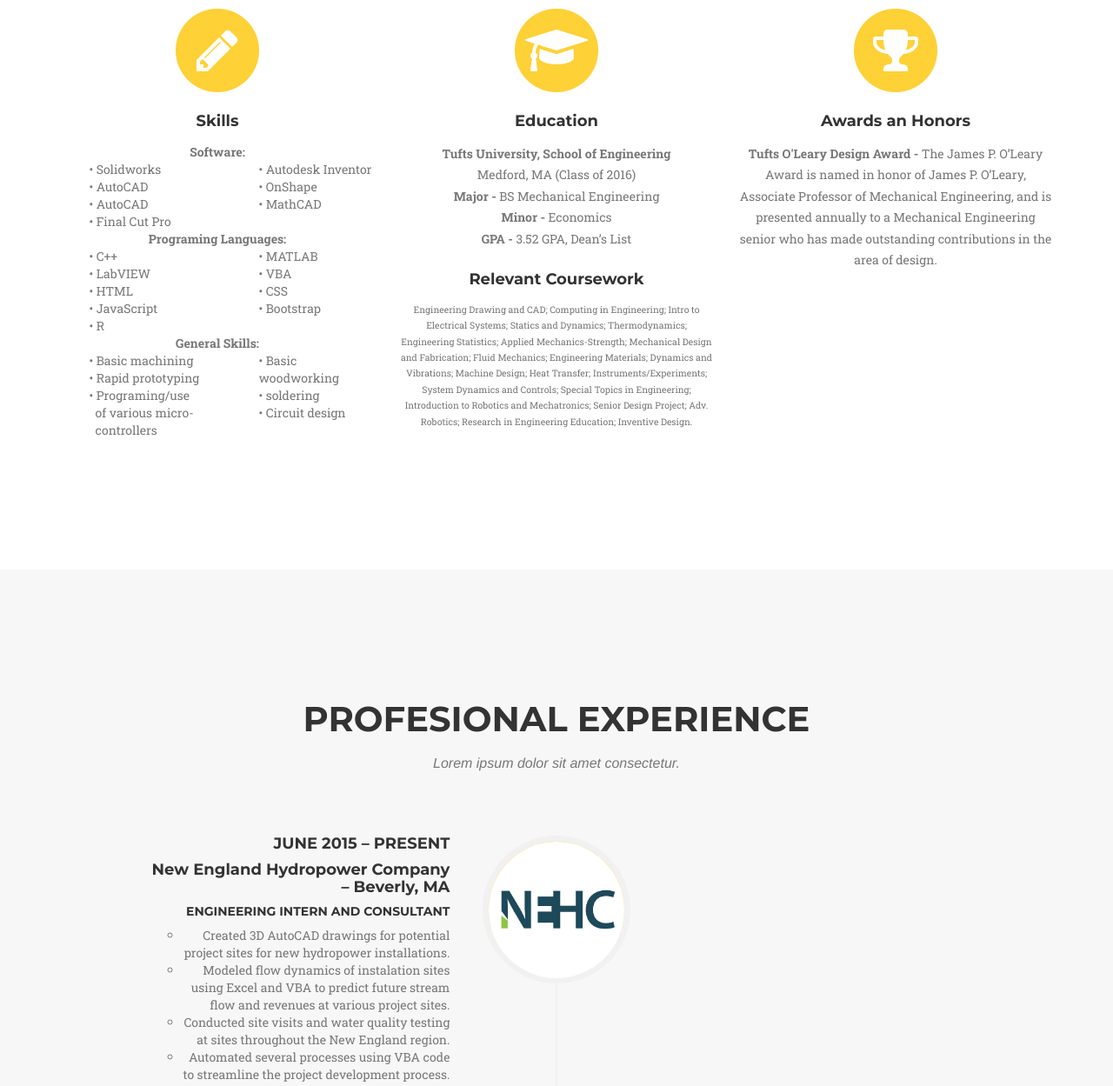
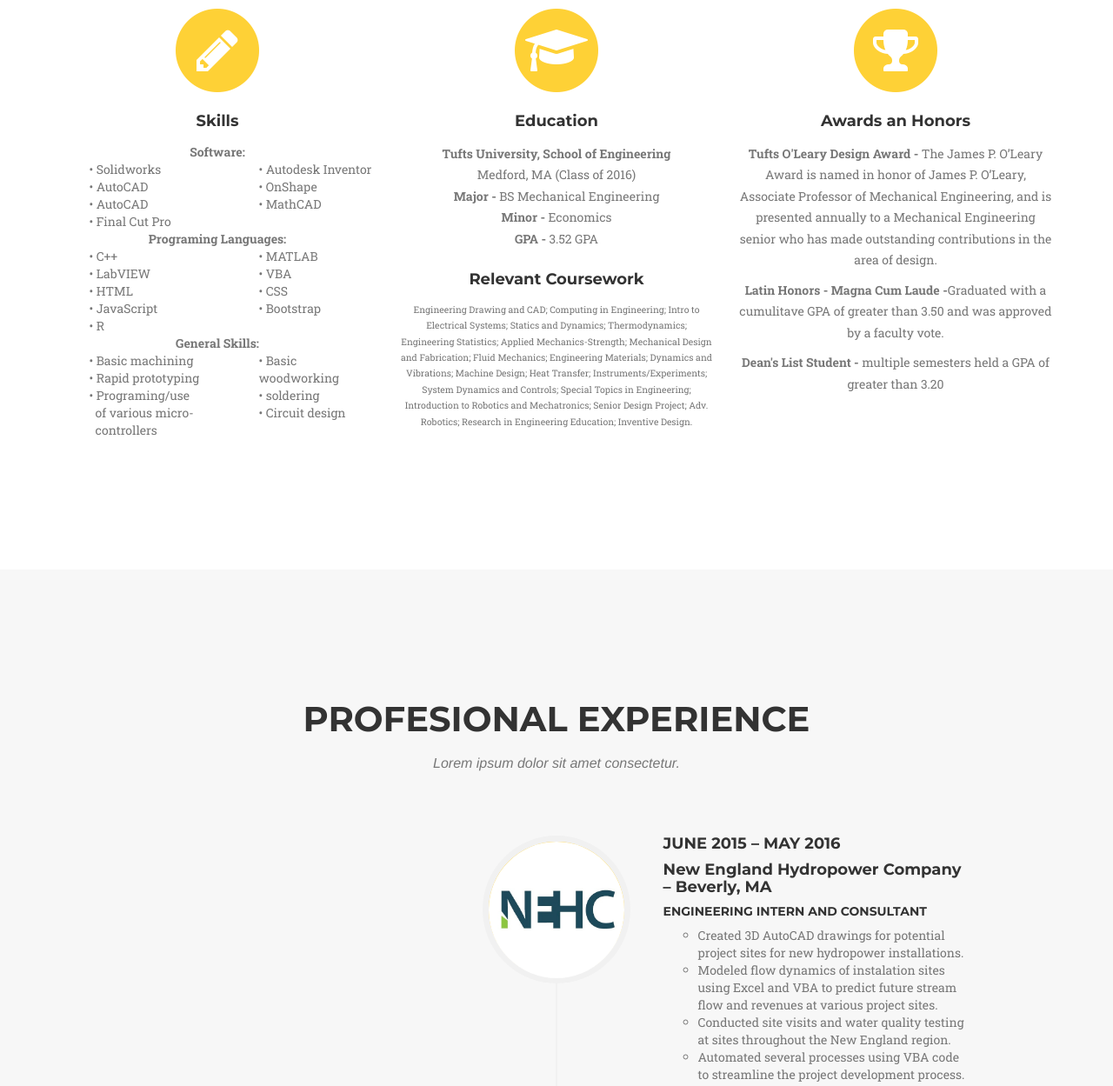
Before and after one commit to IanGray27/IanGray27.github.io, a plain HTML site: page index.html in a window 1280 px wide. Shown: the part 1167-2416 px from the top of the page at 87% size. Drawn offline with nearby package versions, Linux system fonts and the light colour scheme; a web font is replaced by a local one.

Commit message:
updated some work stuff, fixed formatting to accomidate addition of CEEO job when picture is found

```diff
--- a/index.html
+++ b/index.html
@@ -107,7 +107,7 @@
                         <p class="text-muted col-xs-10 col-xs-push-1 col-md-12 col-md-push-0"><strong>Tufts University, School of Engineering</strong><br/>Medford, MA (Class of 2016)<br/>
                         <strong>Major -</strong> BS Mechanical Engineering<br/>
                         <strong>Minor -</strong> Economics<br/>
-                        <strong>GPA -</strong> 3.52 GPA, Dean’s List</p>
+                        <strong>GPA -</strong> 3.52 GPA</p>
                         <h4 class="col-xs-10 col-xs-push-1 col-md-12 col-md-push-0 service-heading">Relevant Coursework</h4>
                         <p class="small text-muted col-xs-10 col-xs-push-1 col-sm-8 col-sm-push-2 col-md-12 col-md-push-0">
                             Engineering Drawing and CAD; Computing in Engineering; Intro to Electrical Systems; Statics and Dynamics; Thermodynamics; Engineering Statistics; Applied Mechanics-Strength; Mechanical Design and Fabrication; Fluid Mechanics; Engineering Materials; Dynamics and Vibrations; Machine Design; Heat Transfer; Instruments/Experiments; System Dynamics and Controls; Special Topics in Engineering; Introduction to Robotics and Mechatronics; Senior Design Project; Adv. Robotics; Research in Engineering Education; Inventive Design.
@@ -179,6 +179,12 @@
                     <div class="row">
                         <p class="text-muted col-xs-10 col-xs-push-1 col-md-12 col-md-push-0"><strong>Tufts O'Leary Design Award - </strong>The James P. O’Leary Award is named in honor of James P. O’Leary, Associate Professor of Mechanical Engineering, and is presented annually to a  Mechanical Engineering senior who has made outstanding contributions in the area of design.</p>
                     </div>
+                    <div class="row">
+                        <p class="text-muted col-xs-10 col-xs-push-1 col-md-12 col-md-push-0"><strong>Latin Honors - Magna Cum Laude -</strong>Graduated with a cumulitave GPA of greater than 3.50 and was approved by a faculty vote.</p>
+                    </div>
+                    <div class="row">
+                        <p class="text-muted col-xs-10 col-xs-push-1 col-md-12 col-md-push-0"><strong>Dean's List Student - </strong>multiple semesters held a GPA of greater than 3.20</p>
+                    </div>
                 </div>
             </div>
         </div>
@@ -196,13 +202,13 @@
             <div class="row">
                 <div class="col-lg-12">
                     <ul class="timeline">
-                        <li>
+                        <li class="timeline-inverted">
                             <div class="timeline-image">
                                 <img class="img-circle img-responsive" src="img/about/New-England-Hydropower-Company-LLC.jpg" alt="">
                             </div>
                             <div class="timeline-panel">
                                 <div class="timeline-heading">
-                                    <h4>June 2015 – Present</h4>
+                                    <h4>June 2015 – May 2016</h4>
                                     <h4 class="subheading">New England Hydropower Company<br/> – Beverly, MA</h4>
                                 </div>
                                 <div class="timeline-body">
@@ -224,7 +230,7 @@
                                 </div>
                             </div>
                         </li>
-                        <li class="timeline-inverted">
+                        <li>
                             <div class="timeline-image">
                                 <img class="img-circle img-responsive" src="img/about/Tufts.jpg" alt="">
                             </div>
@@ -246,7 +252,7 @@
                                 </div>
                             </div>
                         </li>
-                        <li>
+                        <li class="timeline-inverted">
                             <div class="timeline-image">
                                 <img class="img-circle img-responsive" src="img/about/Discover.jpg" alt="">
                             </div>
@@ -301,7 +307,7 @@
                                 </div>
                             </div>
                         </li>
-                        <li class="timeline-inverted">
+                        <li>
                             <div class="timeline-image">
                                 <img class="img-circle img-responsive" src="img/about/T3.jpg" alt="">
                             </div>
```
